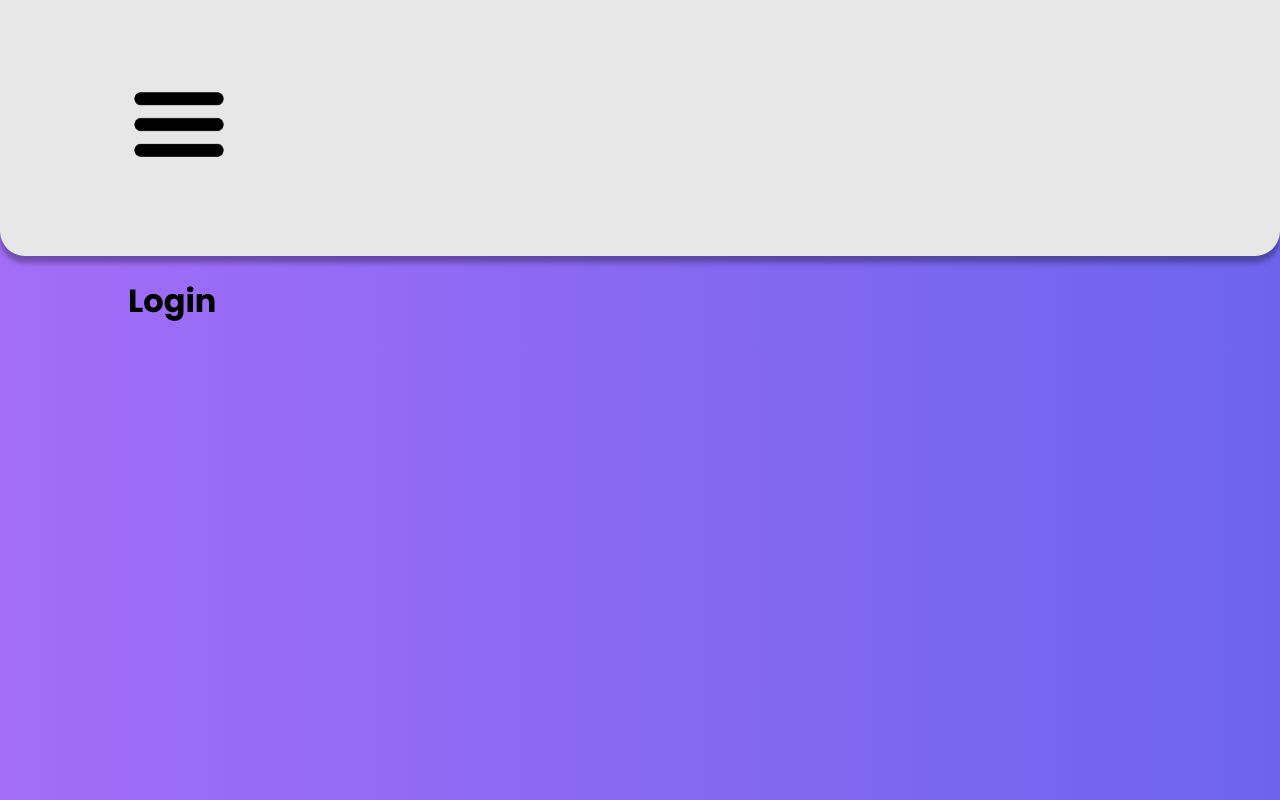
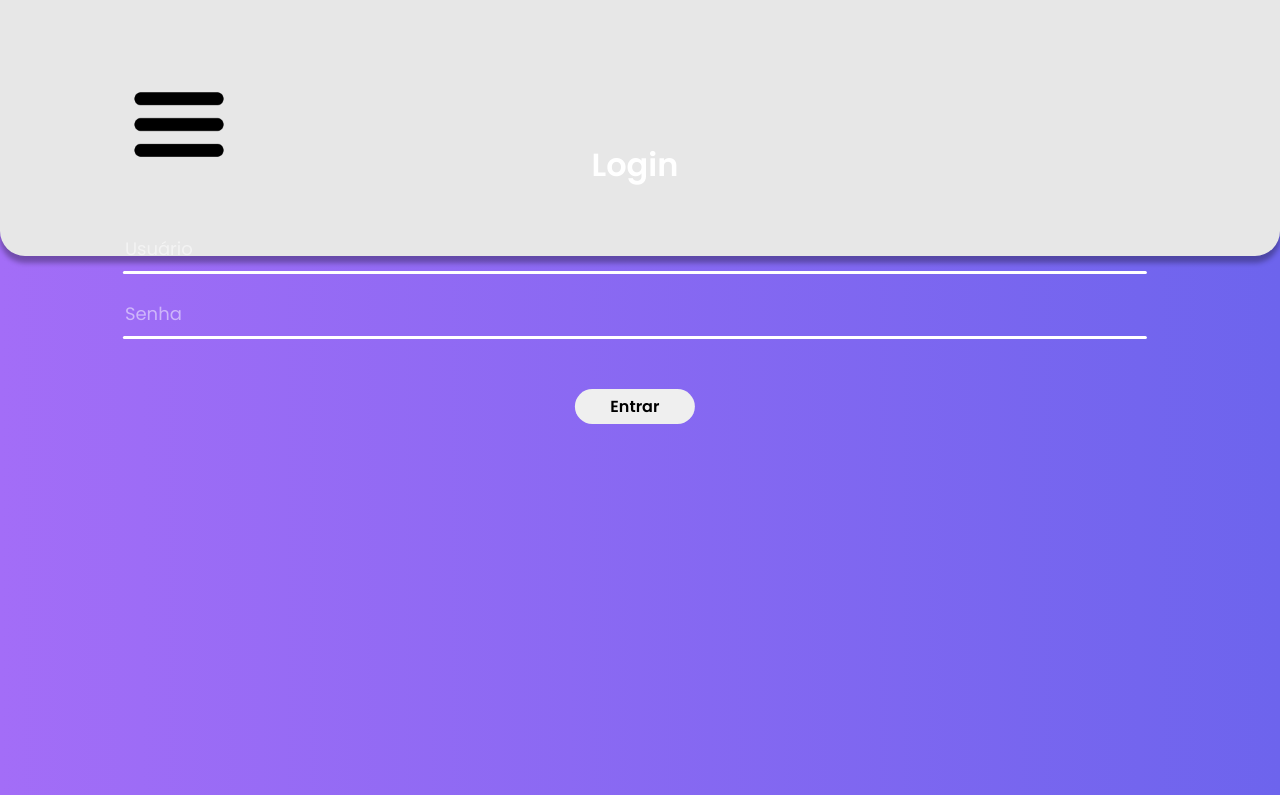
Before and after one commit to Logus-Game/logus-front-end, a React (Create React App) app: page / in a window 1280 px wide. Built offline with nearby package versions, Linux system fonts and the light colour scheme.

Commit message:
inicio tela de quests

```diff
--- a/package.json
+++ b/package.json
@@ -6,6 +6,7 @@
     "@testing-library/jest-dom": "^5.17.0",
     "@testing-library/react": "^13.4.0",
     "@testing-library/user-event": "^13.5.0",
+    "axios": "^1.7.2",
     "react": "^18.3.1",
     "react-dom": "^18.3.1",
     "react-router-dom": "^6.24.1",
--- a/src/App.css
+++ b/src/App.css
@@ -1,15 +1,32 @@
 @import url('https://fonts.googleapis.com/css2?family=Poppins:wght@400;500;600;700&display=swap');
 
-body{
+body,html{
   margin: 0;
+  font-family: 'Poppins', sans-serif;
   background: linear-gradient(to right, #A36DF7, #6D64ED);
-  font-family: 'Poppins', sans-serif;
+
 }
-.App {
-  margin: 0;
+button {
+  font-family: 'Poppins';
+  font-weight: 600;
+}
+
+
+
+.container, .container-header {
+  width: 80%;
+  margin: auto;
+
 }
 
 .container {
-  width: 80%;
-  margin: auto;
+  height: 85vh;
+  position: absolute;
+  transform: translateX(12%);
+  bottom: 0;
 }
+
+h1 {
+  margin-bottom: 40px;
+  font-weight: 600;
+}
--- a/src/App.js
+++ b/src/App.js
@@ -5,6 +5,7 @@ import { BrowserRouter as Router, Routes, Route } from 'react-router-dom';
 
 import Header from './components/Header';
 import Login from './pages/Login';
+import Quests from './pages/Quests';
 
 function App() {
   return (
@@ -13,6 +14,7 @@ function App() {
       <Router>
         <Routes>
           <Route path='/' element={<Login/>}/>
+          <Route path='/quests' element={<Quests/>}/>
         </Routes>
       </Router>
 
--- a/src/components/Header.jsx
+++ b/src/components/Header.jsx
@@ -5,7 +5,7 @@ import menuIcon from '../assets/Hamburger_icon.svg.png'
 const Header = () => {
     return (
         <div className="Header">
-            <div className="container">
+            <div className="container-header">
                 <div className="menu-content">
                     <img className="menu-icon" src={menuIcon} alt="" />
                 </div>
--- a/src/pages/Login.jsx
+++ b/src/pages/Login.jsx
@@ -1,11 +1,31 @@
-import React from "react";
+import React, { useState } from "react";
+import "../style/Login.css"
 
 const Login = () => {
+    const [email, setEmail] =  useState('')
+    const [password, setPassword] =  useState('')
+
+    const handleSubmit = (event) => {
+        event.preventDefault();
+    }
+
     return (
+        <div className="Login">
         <div className="container">
             <div className="login-form">
                 <h1>Login</h1>
+                <div className="input-style">
+                <input name="username" type="text" placeholder="Usuário" onChange={(e)=>{setEmail(e.target.value)}}/>
+                <div className="input-bar"/>
+                </div>
+                <div className="input-style">
+                <input name="password" type="password" placeholder="Senha" onChange={(e)=>{setPassword(e.target.value)}}/>
+                <div className="input-bar"/>
+                </div>
+                <button className="login-button">Entrar</button>
             </div>
+        </div>
+        <div className="footer-login"></div>
         </div>
     )
 }
--- /dev/null
+++ b/src/pages/Quests.jsx
@@ -0,0 +1,12 @@
+import React from "react";
+// import "../style/Quests.css"
+
+const Quests = () => {
+    return (
+        <div className="Quests">
+
+        </div>
+    )
+}
+
+export default Quests;
--- /dev/null
+++ b/src/style/Login.css
@@ -0,0 +1,53 @@
+.login-form {
+    color: white;
+    display: flex;
+    flex-direction: column;
+    align-items: center;
+}
+
+.login-form input {
+    width: 100%;
+    height: 5vh;
+    background-color: transparent;
+    color: white;
+    border: 0;
+    outline: none;
+}
+
+.login-form input::placeholder {
+    color: white;
+    font-family: 'Poppins';
+    font-size: 18px;
+    opacity: 50%;
+
+}
+
+.input-style {
+    width: 100%;
+}
+
+.input-bar {
+    width: 100%;
+    height: 3px;
+    background-color: white;
+    margin-bottom: 20px;
+    border-radius: 100px;
+}
+
+.login-button {
+    width: 120px;
+    height: 35px;
+    border: 0;
+    border-radius: 30px;
+    margin-top: 30px;
+    font-size: 16px;
+}
+
+.footer-login {
+    width: 100vw;
+    height: 5px;
+    background-color: white;
+    position: absolute;
+
+    bottom: 0;
+}
```
Also changed, not shown: src/components/Footer.jsx (added), 1 other file (tests, documents, lock files or other folders).
